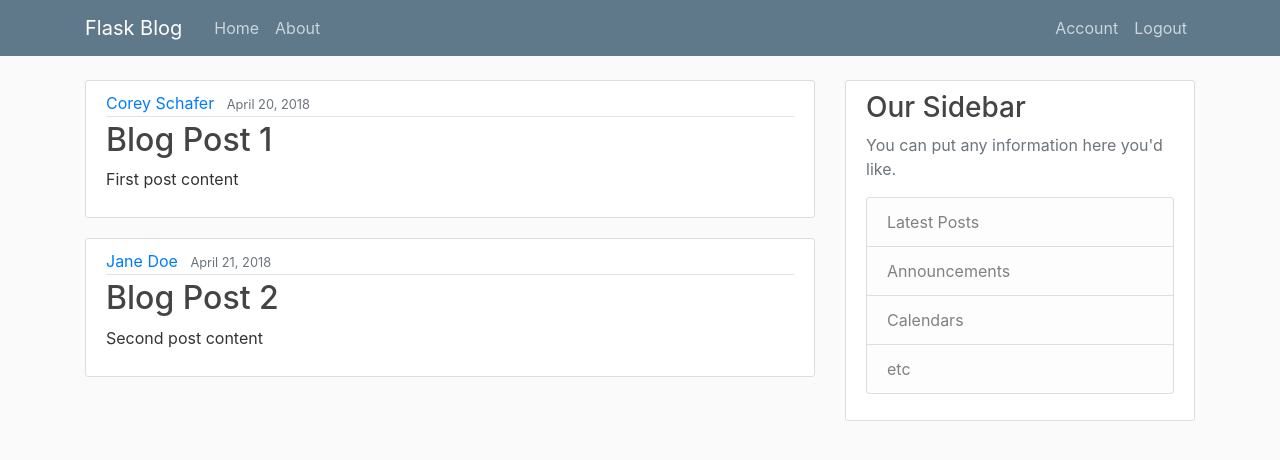
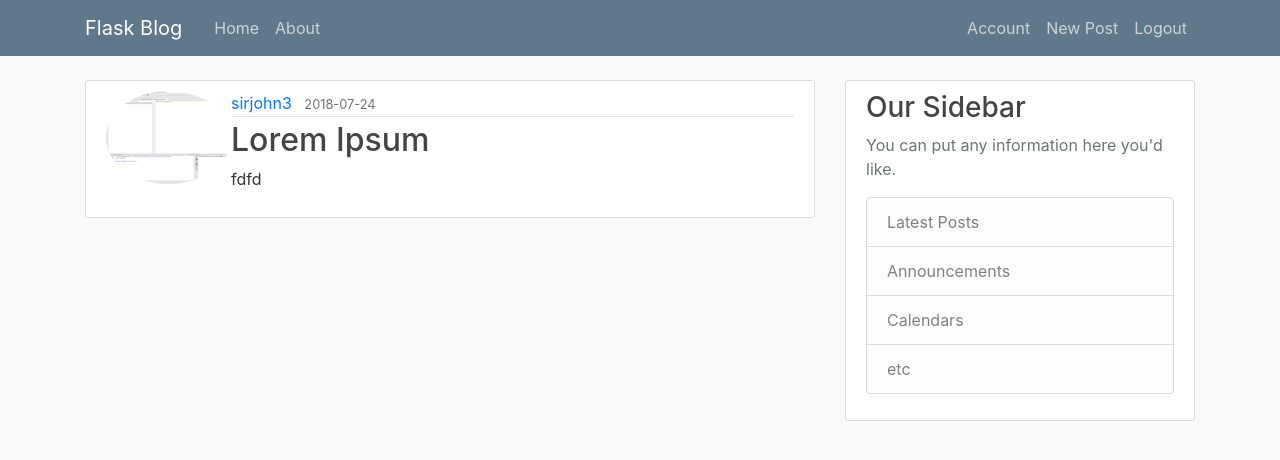
Before and after one commit to prideofszeged/cs_flask, a Flask app: page / in a window 1280 px wide. Shown: the top 460 px of the page. Run offline with Flask 2, Linux system fonts and the light colour scheme; a user stored in the database is signed in; data comes from the database, SQL or seed files in the repository; both versions use the stored data as it was after the commit; some libraries are stand-ins or nearby versions.

Commit message:
adding ability to Post

```diff
--- a/flaskblog/routes.py
+++ b/flaskblog/routes.py
@@ -3,30 +3,15 @@ import secrets
 from PIL import Image
 from flask import render_template, url_for, flash, redirect, request
 from flaskblog import app, db, bcrypt
-from flaskblog.forms import RegistrationForm, LoginForm, UpdateAccountForm
+from flaskblog.forms import RegistrationForm, LoginForm, UpdateAccountForm, PostForm
 from flaskblog.models import User, Post
 from flask_login import login_user, current_user, logout_user, login_required
-
-
-posts = [
-    {
-        'author': 'Corey Schafer',
-        'title': 'Blog Post 1',
-        'content': 'First post content',
-        'date_posted': 'April 20, 2018'
-    },
-    {
-        'author': 'Jane Doe',
-        'title': 'Blog Post 2',
-        'content': 'Second post content',
-        'date_posted': 'April 21, 2018'
-    }
-]
 
 
 @app.route("/")
 @app.route("/home")
 def home():
+    posts = Post.query.all()
     return render_template('home.html', posts=posts)
 
 
@@ -105,3 +90,15 @@ def account():
     image_file = url_for('static', filename='profile_pics/' + current_user.image_file)
     return render_template('account.html', title='Account',
                            image_file=image_file, form=form)
+
+@app.route("/post/new", methods=['GET', 'POST'])
+@login_required
+def new_post():
+    form = PostForm()
+    if form.validate_on_submit():
+        post=Post(title=form.title.data, content=form.content.data, author=current_user)
+        db.session.add(post)
+        db.session.commit()
+        flash('Your post has been created', 'success')
+        return redirect(url_for('home'))
+    return render_template('create_post.html', title='New Post', form=form, legend='New Post')
--- a/flaskblog/templates/home.html
+++ b/flaskblog/templates/home.html
@@ -2,10 +2,11 @@
 {% block content %}
     {% for post in posts %}
         <article class="media content-section">
+          <img class="rounded-circle article-image" src="{{ url_for('static', filename='profile_pics/' + post.author.image_file) }}" alt="profile pic">
           <div class="media-body">
             <div class="article-metadata">
-              <a class="mr-2" href="#">{{ post.author }}</a>
-              <small class="text-muted">{{ post.date_posted }}</small>
+              <a class="mr-2" href="#">{{ post.author.username }}</a>
+              <small class="text-muted">{{ post.date_posted.strftime('%Y-%m-%d') }}</small>
             </div>
             <h2><a class="article-title" href="#">{{ post.title }}</a></h2>
             <p class="article-content">{{ post.content }}</p>
--- a/flaskblog/templates/layout.html
+++ b/flaskblog/templates/layout.html
@@ -33,6 +33,7 @@
             <div class="navbar-nav">
               {% if current_user.is_authenticated %}
                 <a class="nav-item nav-link" href="{{ url_for('account') }}">Account</a>
+                <a class="nav-item nav-link" href="{{ url_for('new_post') }}">New Post</a>
                 <a class="nav-item nav-link" href="{{ url_for('logout') }}">Logout</a>
               {% else %}
                 <a class="nav-item nav-link" href="{{ url_for('login') }}">Login</a>
```
Also changed, not shown: flaskblog/forms.py (+6 -1 lines), flaskblog/templates/create_post.html (added, +39 -0 lines), flaskblog/site.db.
